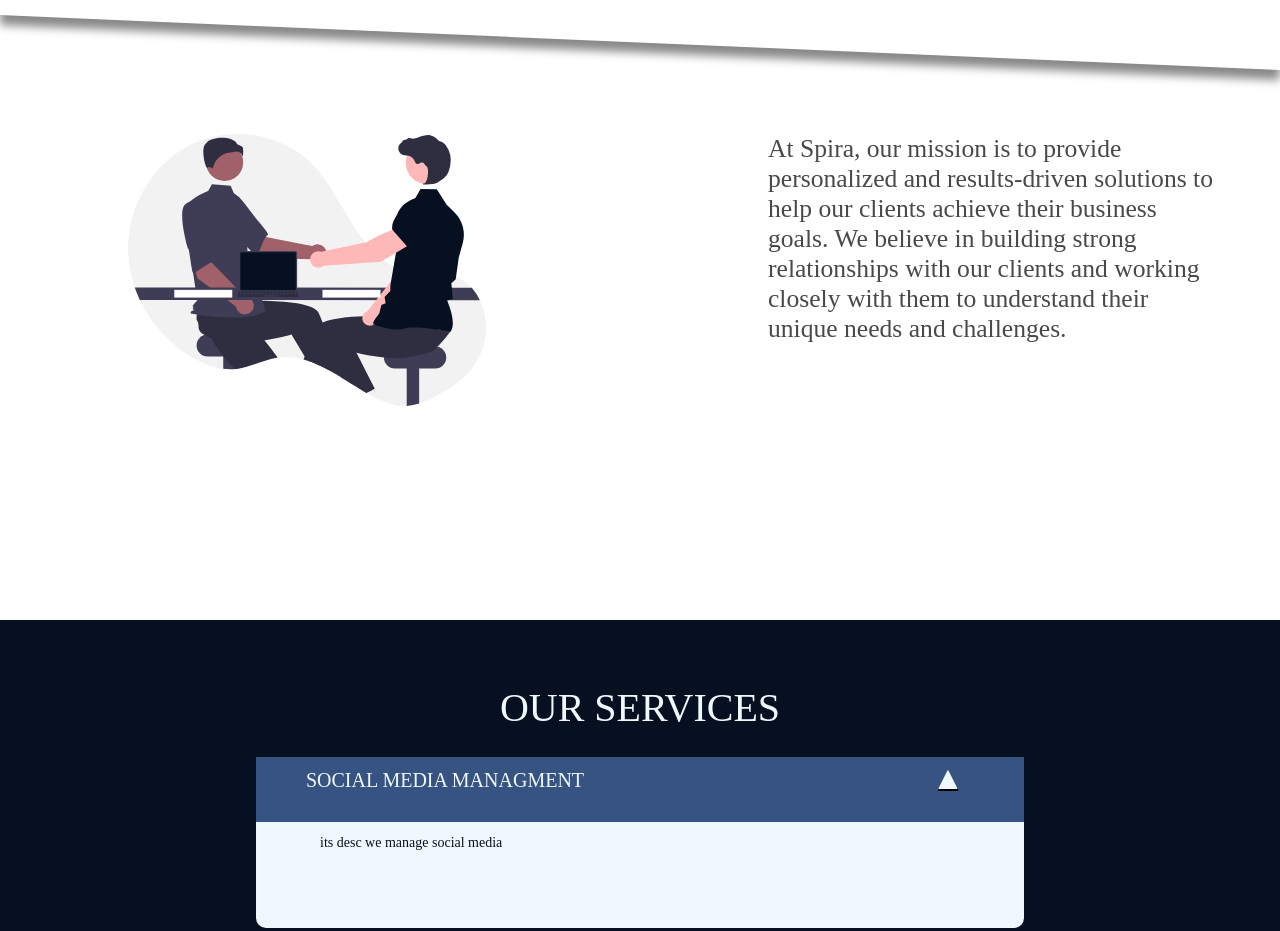
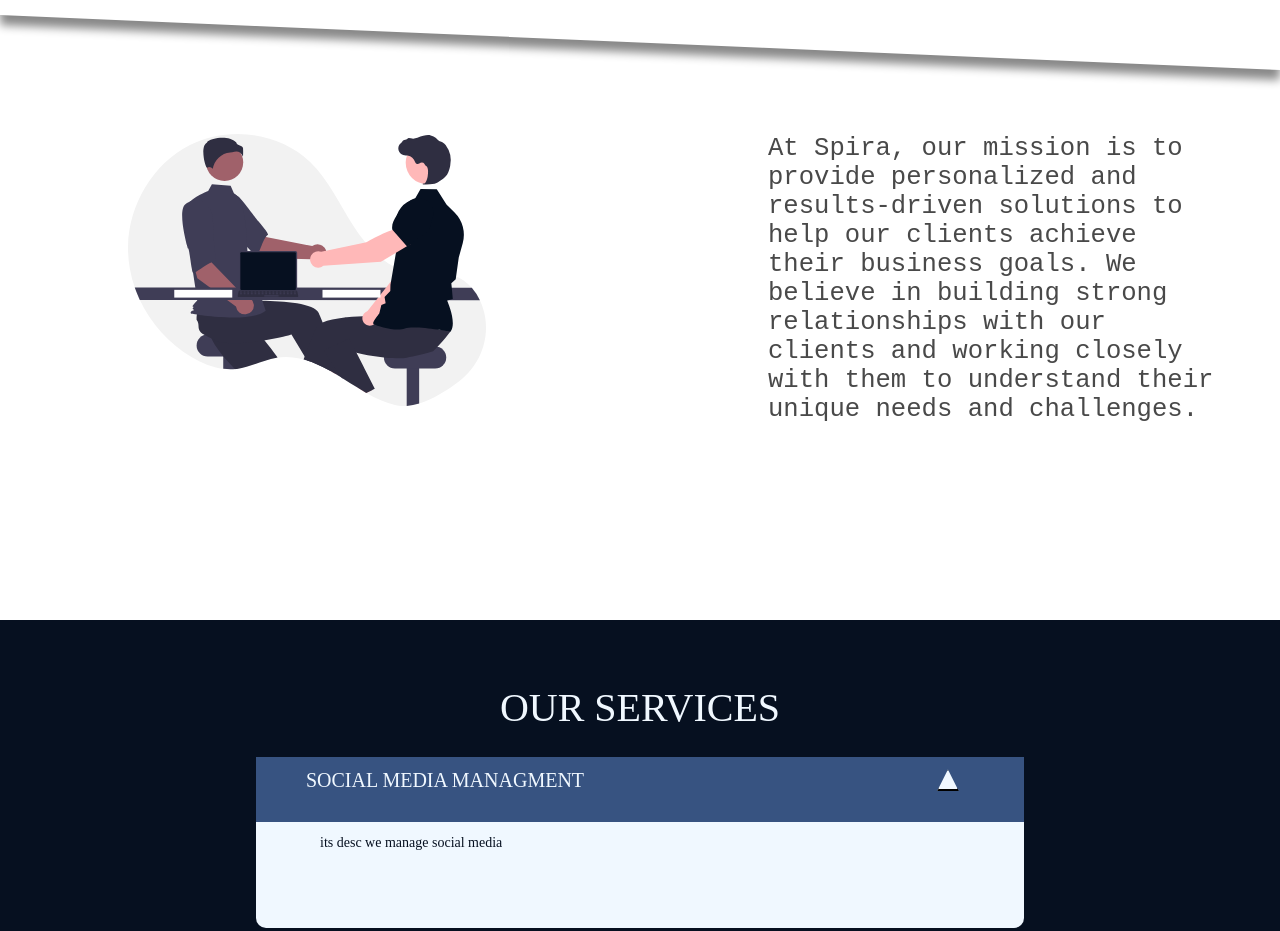
Before and after one commit to PaulTeshome/spira-site, a React (Create React App) app in the folder spira/: page / in a window 1280 px wide. Shown: the part 1280-2211 px from the top of the page. Built offline with nearby package versions, Linux system fonts and the light colour scheme.

Commit message:
Update MottoSection.css
font update

```diff
--- a/spira/src/components/MottoSection.css
+++ b/spira/src/components/MottoSection.css
@@ -63,7 +63,7 @@
 
 .description{
     font-size: 5px;
-    font-family:serif;
+    font-family:'Courier New', Courier, monospace;
     font-style: normal;
     color: rgb(73, 73, 73);
 }
```
